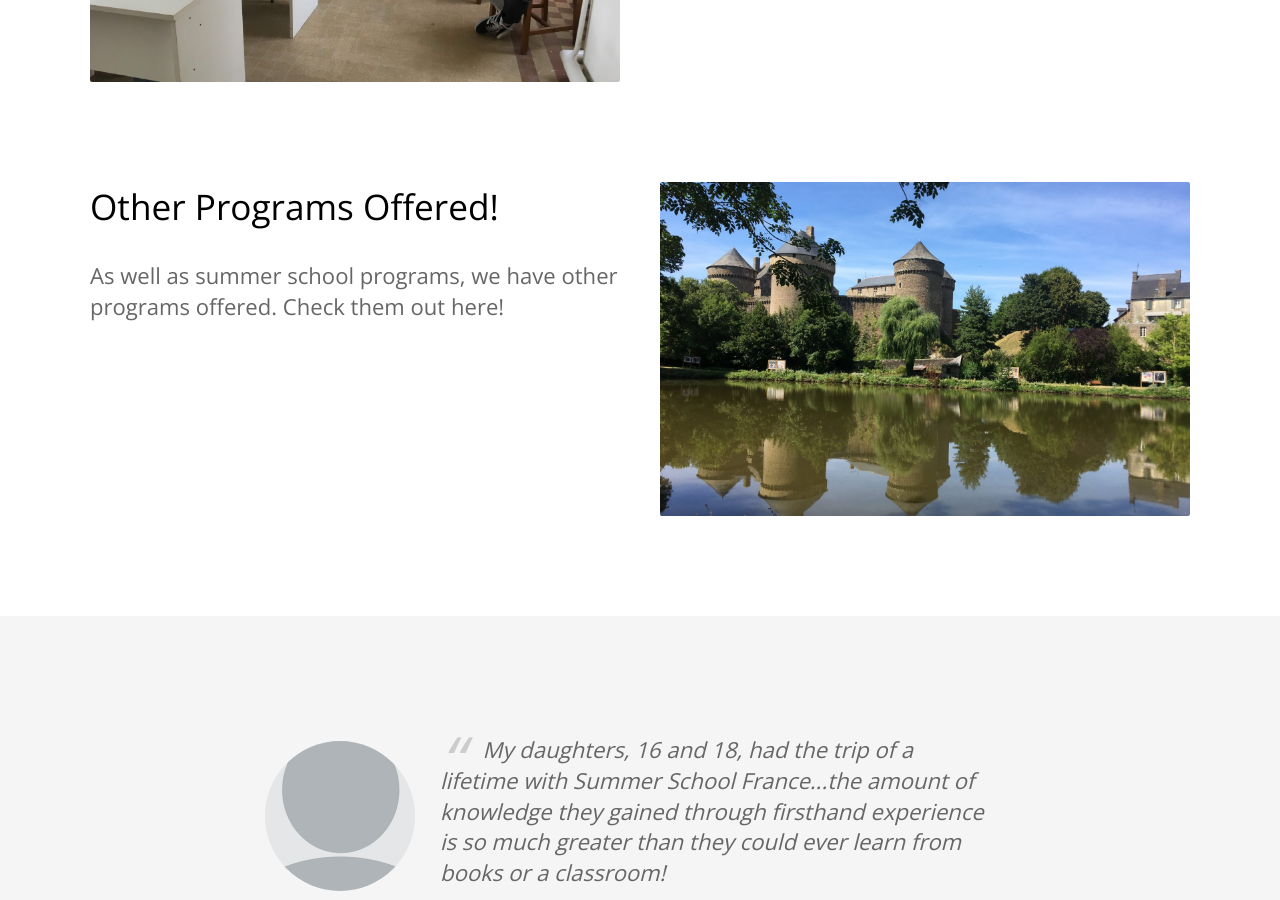
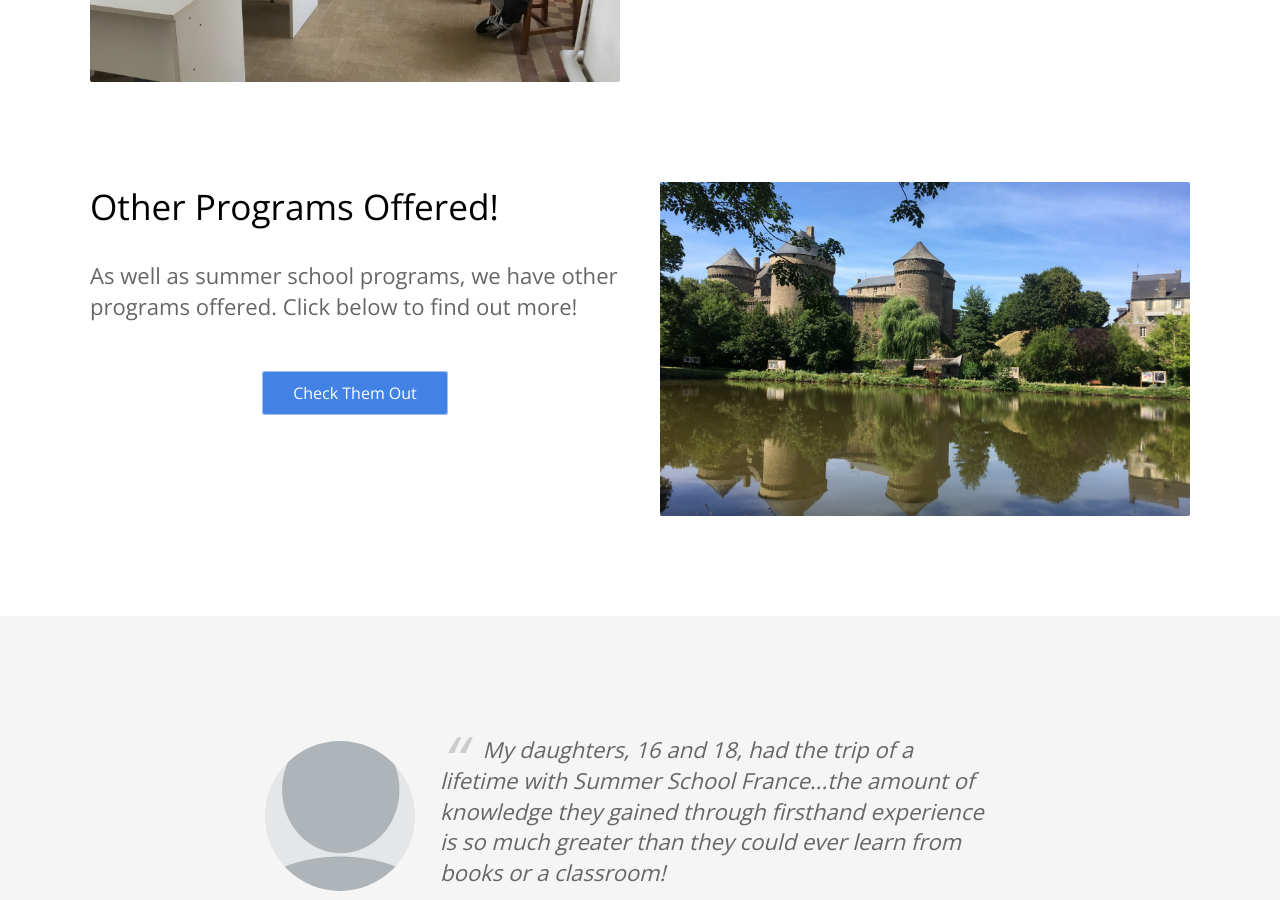
Before and after one commit to baritchie/project1, a Jekyll site: the page built from index.html, in a window 1280 px wide and 900 px high, scrolled down 1329 px. Built offline with Jekyll 4.4.1, drawn with Linux system fonts in a browser that asks for light colours.

Commit message:
Updated 'index.html' via CloudCannon

```diff
--- a/index.html
+++ b/index.html
@@ -45,7 +45,8 @@ description: 4 Week Programs Enrolling Now!
 		<div class="container flex">
 			<div class="text editable">
 				<h2>Other Programs Offered!</h2>
-				<p>As well as summer school programs, we have other programs offered. Check them out here!</p>
+				<p>As well as summer school programs, we have other programs offered. Click below to find out more!</p>
+				<div class="cta button center-text"><a href="/otherprograms/">Check Them Out</a></div>
 			</div>
 			<div class="image">
 				<img alt="Screenshot" class="screenshot editable" src="/uploads/img-8051.jpg" width="794" srcset="/uploads/img-8051.jpg 794w, /uploads/img-8051@2x.jpg 1588w" />
```
